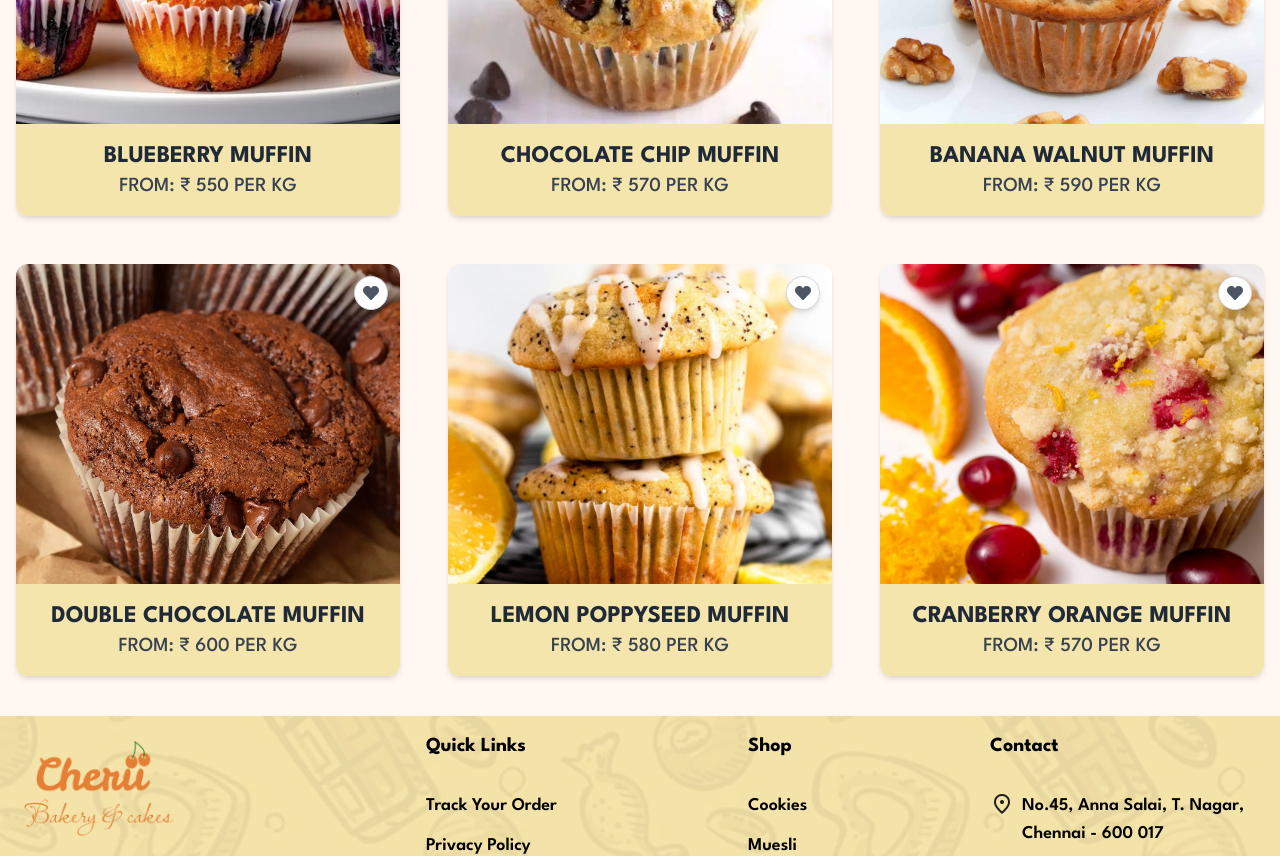
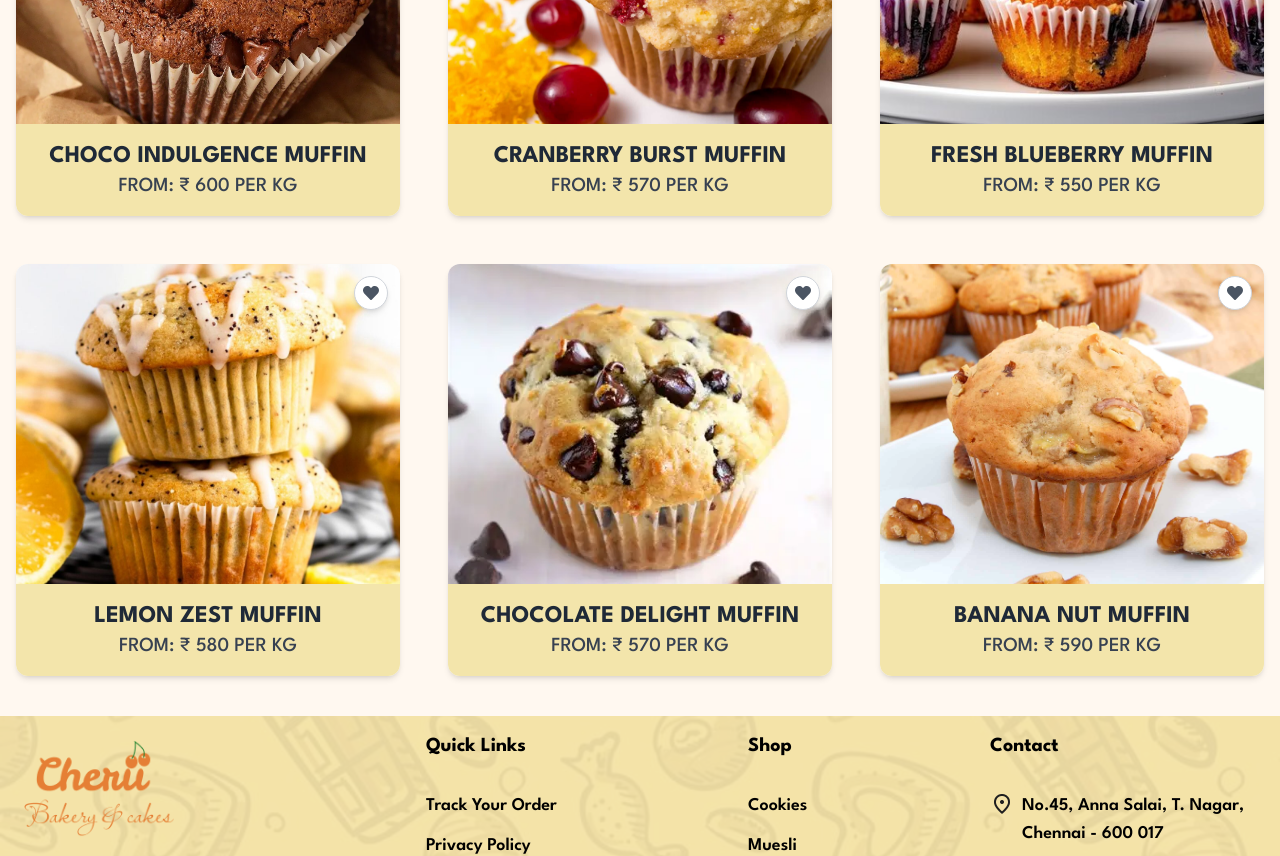
Before and after one commit to sugandv21/Bakery_Website, a React (Vite) app: page /muffins in a window 1280 px wide. Shown: the part 420-1276 px from the top of the page. Built offline with nearby package versions, Linux system fonts and the light colour scheme.

Commit message:
Update muffinsData.js

```diff
--- a/src/data/muffinsData.js
+++ b/src/data/muffinsData.js
@@ -7,21 +7,51 @@ import muffin6 from "../assets/images/muffins6.jpg";
 
 export const muffins = [
   {
+    id: "64",
+    img: muffin4,
+    title: "Choco Indulgence Muffin",
+    price: 600,
+    description: "Decadent muffin made with rich cocoa and chocolate chunks.",
+    nutrition: "100g – 380 kcal, Fat 18g, Carbs 49g, Protein 6g",
+    ingredients: "Flour, Cocoa, Sugar, Eggs, Chocolate Chips",
+    allergies: "Contains Eggs, Milk, Gluten"
+  },
+  {
+    id: "66",
+    img: muffin6,
+    title: "Cranberry Burst Muffin",
+    price: 570,
+    description: "Moist muffin infused with tangy cranberries and citrus zest.",
+    nutrition: "100g – 345 kcal, Fat 15g, Carbs 47g, Protein 5g",
+    ingredients: "Flour, Sugar, Eggs, Cranberries, Orange Zest",
+    allergies: "Contains Eggs, Milk, Gluten"
+  },
+  {
     id: "61",
     img: muffin1,
-    title: "Blueberry Muffin",
+    title: "Fresh Blueberry Muffin",
     price: 550,
-    description: "Moist muffin loaded with juicy blueberries.",
+    description: "Soft and fluffy muffin packed with ripe blueberries.",
     nutrition: "100g – 340 kcal, Fat 14g, Carbs 48g, Protein 5g",
     ingredients: "Flour, Sugar, Eggs, Blueberries, Butter",
     allergies: "Contains Eggs, Milk, Gluten"
   },
   {
+    id: "65",
+    img: muffin5,
+    title: "Lemon Zest Muffin",
+    price: 580,
+    description: "Bright and citrusy muffin topped with poppy seeds.",
+    nutrition: "100g – 340 kcal, Fat 14g, Carbs 48g, Protein 5g",
+    ingredients: "Flour, Sugar, Eggs, Lemon, Poppy Seeds, Butter",
+    allergies: "Contains Eggs, Milk, Gluten"
+  },
+  {
     id: "62",
     img: muffin2,
-    title: "Chocolate Chip Muffin",
+    title: "Chocolate Delight Muffin",
     price: 570,
-    description: "Soft muffin studded with chocolate chips.",
+    description: "Light muffin baked with sweet chocolate chips.",
     nutrition: "100g – 360 kcal, Fat 15g, Carbs 50g, Protein 5g",
     ingredients: "Flour, Sugar, Eggs, Chocolate Chips, Butter",
     allergies: "Contains Eggs, Milk, Gluten"
@@ -29,41 +59,11 @@ export const muffins = [
   {
     id: "63",
     img: muffin3,
-    title: "Banana Walnut Muffin",
+    title: "Banana Nut Muffin",
     price: 590,
-    description: "Sweet banana muffin with crunchy walnuts.",
+    description: "Moist banana muffin with the crunch of walnuts.",
     nutrition: "100g – 350 kcal, Fat 16g, Carbs 47g, Protein 6g",
     ingredients: "Flour, Sugar, Bananas, Eggs, Walnuts, Butter",
     allergies: "Contains Eggs, Milk, Gluten, Nuts"
-  },
-  {
-    id: "64",
-    img: muffin4,
-    title: "Double Chocolate Muffin",
-    price: 600,
-    description: "Rich chocolate muffin with cocoa and chips.",
-    nutrition: "100g – 380 kcal, Fat 18g, Carbs 49g, Protein 6g",
-    ingredients: "Flour, Cocoa, Sugar, Eggs, Chocolate Chips",
-    allergies: "Contains Eggs, Milk, Gluten"
-  },
-  {
-    id: "65",
-    img: muffin5,
-    title: "Lemon Poppyseed Muffin",
-    price: 580,
-    description: "Zesty lemon muffin with crunchy poppy seeds.",
-    nutrition: "100g – 340 kcal, Fat 14g, Carbs 48g, Protein 5g",
-    ingredients: "Flour, Sugar, Eggs, Lemon, Poppy Seeds, Butter",
-    allergies: "Contains Eggs, Milk, Gluten"
-  },
-  {
-    id: "66",
-    img: muffin6,
-    title: "Cranberry Orange Muffin",
-    price: 570,
-    description: "Tangy cranberry and orange-flavored muffin.",
-    nutrition: "100g – 345 kcal, Fat 15g, Carbs 47g, Protein 5g",
-    ingredients: "Flour, Sugar, Eggs, Cranberries, Orange Zest",
-    allergies: "Contains Eggs, Milk, Gluten"
   }
 ];
```
